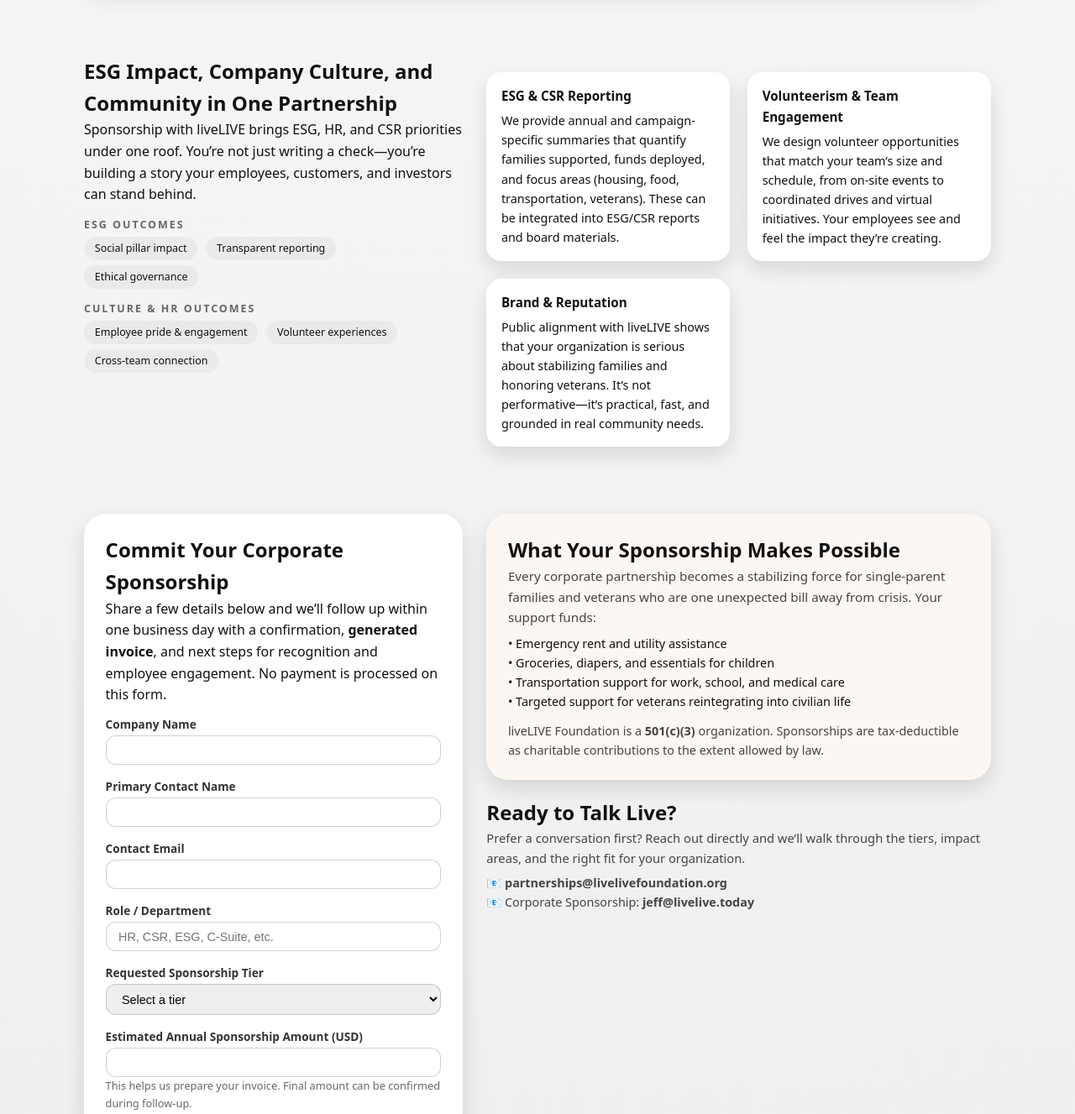
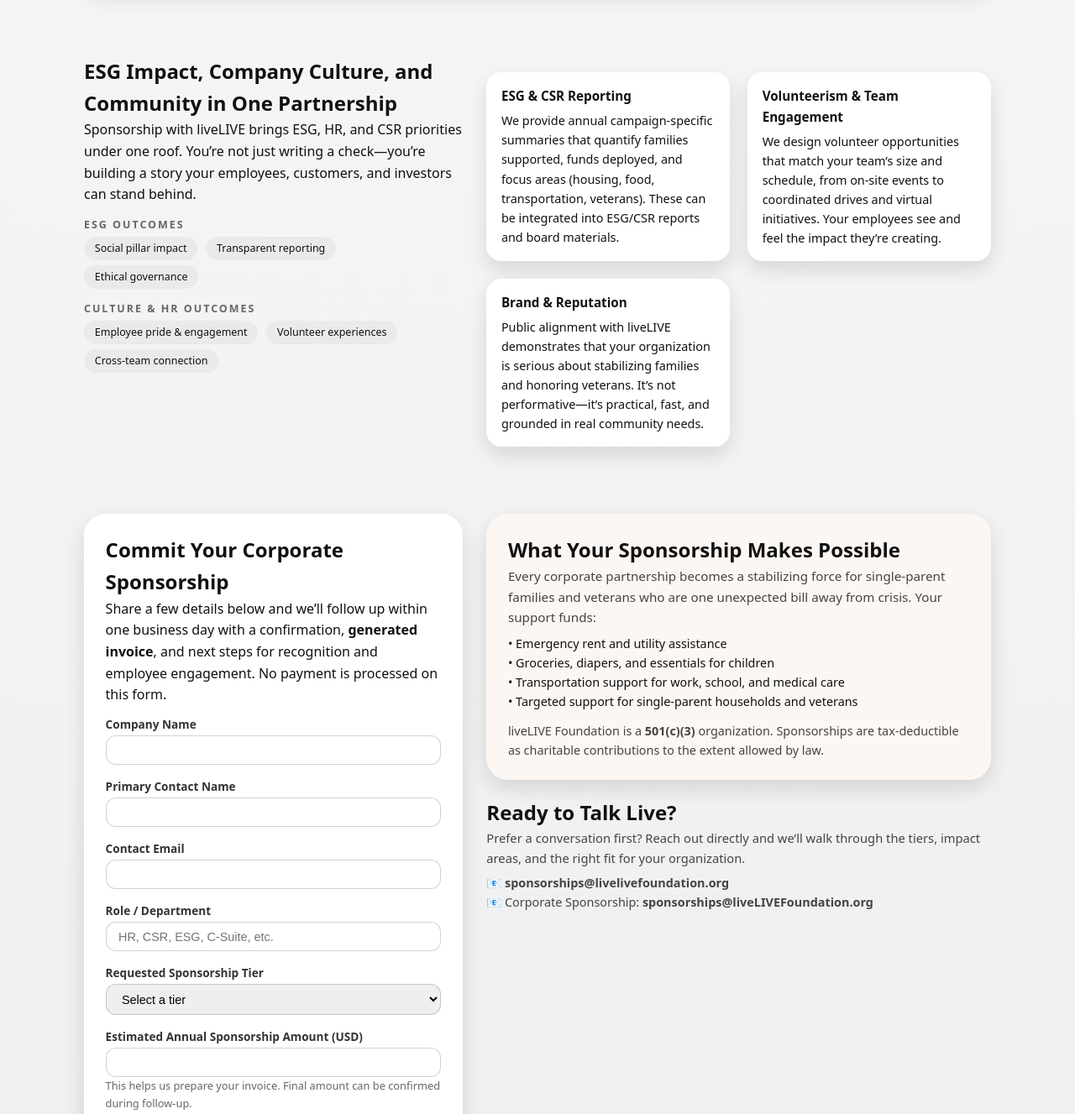
Before and after one commit to mendyturner/livelive_sponsorship, a plain HTML site: page index.html in a window 1280 px wide. Shown: the part 1700-3027 px from the top of the page at 84% size. Drawn offline with Linux system fonts and the light colour scheme.

Commit message:
Update FAQ content and contact information

```diff
--- a/index.html
+++ b/index.html
@@ -577,7 +577,7 @@
             <article class="faq-item">
               <h3>ESG & CSR Reporting</h3>
               <p>
-                We provide annual and campaign-specific summaries that quantify families supported,
+                We provide annual campaign-specific summaries that quantify families supported,
                 funds deployed, and focus areas (housing, food, transportation, veterans). These can
                 be integrated into ESG/CSR reports and board materials.
               </p>
@@ -595,7 +595,7 @@
             <article class="faq-item">
               <h3>Brand & Reputation</h3>
               <p>
-                Public alignment with liveLIVE shows that your organization is serious about
+                Public alignment with liveLIVE demonstrates that your organization is serious about
                 stabilizing families and honoring veterans. It’s not performative—it’s practical,
                 fast, and grounded in real community needs.
               </p>
@@ -716,7 +716,7 @@
               <li>• Emergency rent and utility assistance</li>
               <li>• Groceries, diapers, and essentials for children</li>
               <li>• Transportation support for work, school, and medical care</li>
-              <li>• Targeted support for veterans reintegrating into civilian life</li>
+              <li>• Targeted support for single-parent households and veterans</li>
             </ul>
             <p style="font-size: 0.9rem; color: #444; margin-top: 0.7rem;">
               liveLIVE Foundation is a <strong>501(c)(3)</strong> organization. Sponsorships are
@@ -731,8 +731,8 @@
               impact areas, and the right fit for your organization.
             </p>
             <p style="font-size: 0.9rem; color: #444; margin-top: 0.35rem;">
-              📧 <strong>partnerships@livelivefoundation.org</strong><br />
-              📧 Corporate Sponsorship: <strong>jeff@livelive.today</strong>
+              📧 <strong>sponsorships@livelivefoundation.org</strong><br />
+              📧 Corporate Sponsorship: <strong>sponsorships@liveLIVEFoundation.org</strong>
             </p>
           </div>
         </div>
@@ -755,8 +755,8 @@
 
       <p style="margin-top: 1rem; font-size: 0.85rem; color: rgba(255,255,255,0.85);">
         <strong>For Corporate Sponsorship opportunities, contact:
-        <a href="mailto:jeff@livelive.today" style="color:#fff; text-decoration:underline;">
-          jeff@livelive.today
+        <a href="mailto:sponsorships@liveLIVEfoundation.org" style="color:#fff; text-decoration:underline;">
+          sponsorships@liveLIVEfoundation.org
         </a></strong>
       </p>
 
```
